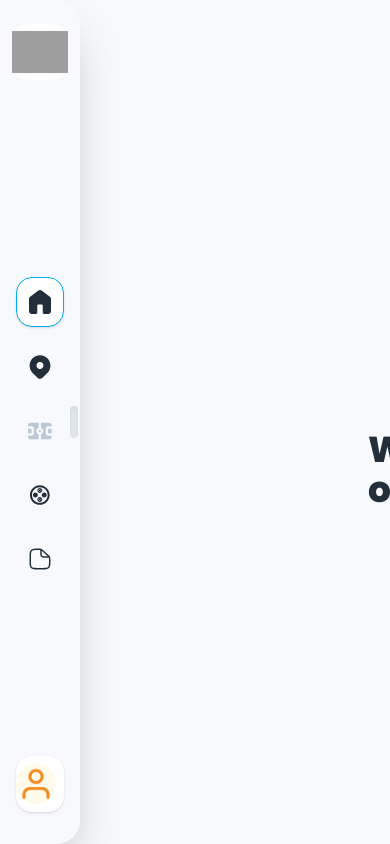
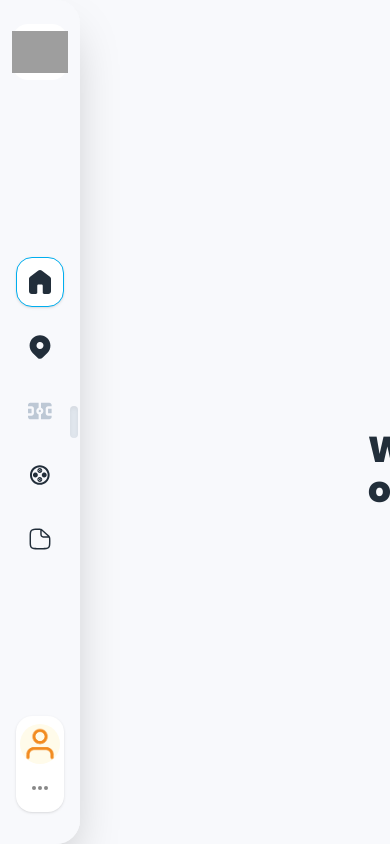
Before and after one commit to MagicBitTutorial123/Neo, a Next.js app: page /home in a window 390 px wide. Built offline with nearby package versions, Linux system fonts and the light colour scheme; grey boxes are pictures that could not be loaded.

Commit message:
enhanced side navbar

```diff
--- a/app/profile/page.tsx
+++ b/app/profile/page.tsx
@@ -79,13 +79,13 @@ export default function ProfilePage() {
           </div>
           {/* Top Badge */}
           <div className="flex flex-col items-center mt-4 sm:mt-6 lg:mt-0 lg:ml-16">
-            <div className="w-20 h-20 sm:w-24 sm:h-24 md:w-28 md:h-28 lg:w-36 lg:h-36 rounded-full bg-[#FFF6E6] flex items-center justify-center mb-1.5 sm:mb-2">
+            <div className="w-24 h-24 sm:w-28 sm:h-28 md:w-32 md:h-32 lg:w-40 lg:h-40 rounded-full bg-[#FFF6E6] flex items-center justify-center mb-1.5 sm:mb-2">
               <Image
                 src={topBadge.image}
                 alt={topBadge.label}
-                width={60}
-                height={60}
-                className="sm:w-[80px] sm:h-[80px] md:w-[90px] md:h-[90px] lg:w-[110px] lg:h-[110px]"
+                width={80}
+                height={80}
+                className="w-16 h-16 sm:w-20 sm:h-20 md:w-24 md:h-24 lg:w-28 lg:h-28"
               />
             </div>
             <div className="text-xs lg:text-sm text-[#888] font-semibold">
@@ -102,16 +102,16 @@ export default function ProfilePage() {
             {badges.map((badge, idx) => (
               <div key={idx} className="flex flex-col items-center">
                 <span
-                  className={`w-16 h-16 sm:w-20 sm:h-20 flex items-center justify-center rounded-full ${
+                  className={`w-20 h-20 sm:w-24 sm:h-24 md:w-28 md:h-28 flex items-center justify-center rounded-full ${
                     badge.earned ? "bg-white" : "bg-[#F2F2F2]"
                   } border-2 border-[#E0E6ED] mb-1.5 sm:mb-2`}
                 >
                   <Image
                     src={badge.image}
                     alt={badge.name}
-                    width={80}
-                    height={80}
-                    className="sm:w-[110px] sm:h-[110px]"
+                    width={60}
+                    height={60}
+                    className="w-12 h-12 sm:w-16 sm:h-16 md:w-20 md:h-20"
                     style={
                       badge.earned
                         ? {}
--- a/components/SideNavbar.tsx
+++ b/components/SideNavbar.tsx
@@ -330,13 +330,21 @@ export default function SideNavbar({
         style={{ zIndex: 2 }}
       >
         <div
-          className={`flex flex-row items-center justify-between ${
-            sidebarCollapsed ? "w-12 px-0" : "w-[90%] px-3"
+          className={`${
+            sidebarCollapsed
+              ? "w-12 px-0 flex flex-col items-center"
+              : "w-[90%] px-3 flex flex-row items-center justify-between"
           } bg-white rounded-2xl py-2 mt-2 shadow-sm hover:bg-[#F0F4F8] transition-colors relative`}
           ref={dropdownRef}
           title={sidebarCollapsed ? "Profile" : ""}
         >
-          <div className="flex flex-row items-center gap-2">
+          <div
+            className={`flex ${
+              sidebarCollapsed
+                ? "flex-col items-center"
+                : "flex-row items-center gap-2"
+            }`}
+          >
             <div className="w-10 h-10 rounded-full bg-[#FFFBEA] flex items-center justify-center overflow-hidden">
               <Image
                 src={userAvatar}
@@ -351,9 +359,10 @@ export default function SideNavbar({
               </span>
             )}
           </div>
-          {!sidebarCollapsed && (
           <button
-              className="w-8 h-8 flex items-center justify-center rounded-full hover:bg-[#E0E0E0] transition-colors"
+            className={`w-8 h-8 flex items-center justify-center rounded-full hover:bg-[#E0E0E0] transition-colors ${
+              sidebarCollapsed ? "mt-2" : ""
+            }`}
             onClick={() => setDropdownOpen(!dropdownOpen)}
             title="Menu"
           >
@@ -363,13 +372,16 @@ export default function SideNavbar({
               <circle cx="16" cy="10" r="2" fill="#888" />
             </svg>
           </button>
-          )}
 
           {/* Dropdown Menu */}
-          {dropdownOpen && !sidebarCollapsed && (
+          {dropdownOpen && (
             <div
               ref={dropdownRef}
-              className="absolute top-0 left-full ml-2 w-48 bg-[#d0eafb] rounded-2xl shadow-xl border border-[#E0E6ED] z-50 overflow-hidden opacity-90"
+              className={`absolute w-48 bg-[#d0eafb] rounded-2xl shadow-xl border border-[#E0E6ED] z-50 overflow-hidden opacity-90 ${
+                sidebarCollapsed
+                  ? "bottom-0 left-full ml-2"
+                  : "top-0 left-full ml-2"
+              }`}
             >
               <div className="py-1">
                 <Link
--- a/components/ToggleConnectButton.tsx
+++ b/components/ToggleConnectButton.tsx
@@ -133,7 +133,7 @@ export default function ToggleConnectButton({
       {/* Dropdown Menu */}
       {showDropdown && status === "disconnected" && (
         <div
-          className="absolute top-full left-0 mt-2 w-48 bg-[#d0eafb] rounded-2xl shadow-xl border border-[#E0E6ED] z-50 overflow-hidden opacity-90"
+          className="absolute top-full right-0 xl:left-0 mt-2 w-48 bg-white rounded-2xl shadow-xl border border-[#E0E6ED] z-50 overflow-hidden opacity-92"
           onClick={handleDropdownClick}
         >
           <div className="py-1">
@@ -143,7 +143,7 @@ export default function ToggleConnectButton({
             </div>
             <button
               onClick={() => handleConnectionTypeSelect("bluetooth")}
-              className="w-full text-left px-3 py-2 text-sm text-[#222E3A] hover:bg-[#c5deee] transition-colors"
+              className="w-full text-left px-3 py-2 text-sm text-[#222E3A] hover:bg-[#d5efff] transition-colors"
             >
               <div className="flex items-center gap-2">
                 <img src="/bluetooth.png" alt="Bluetooth" className="w-4 h-4" />
@@ -152,7 +152,7 @@ export default function ToggleConnectButton({
             </button>
             <button
               onClick={() => handleConnectionTypeSelect("serial")}
-              className="w-full text-left px-3 py-2 text-sm text-[#222E3A] hover:bg-[#c5deee] transition-colors"
+              className="w-full text-left px-3 py-2 text-sm text-[#222E3A] hover:bg-[#d5efff] transition-colors"
             >
               <div className="flex items-center gap-2">
                 <img src="/usb-port.png" alt="Serial" className="w-4 h-4" />
```
Lines whose indentation alone changed are shown as unchanged.
